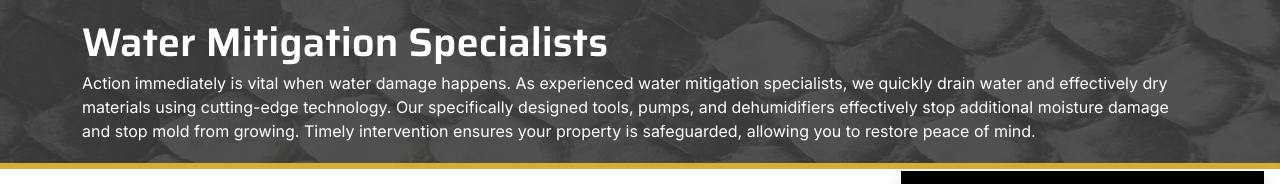
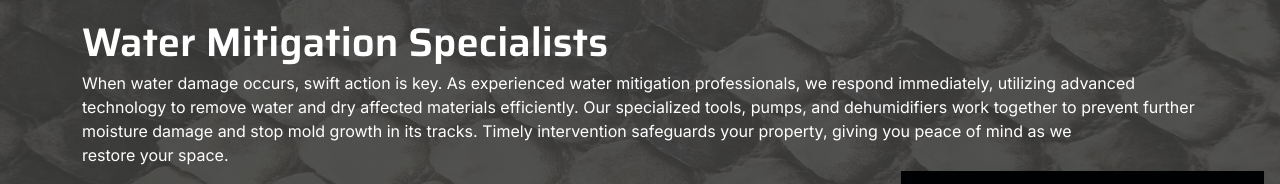
Before and after one commit to whitakerrestorations/whitakerrestorations.github.io, a plain HTML site: page watermitigation/index.html in a window 1280 px wide. Shown: the part 292-476 px from the top of the page. Drawn offline with nearby package versions, Linux system fonts and the light colour scheme.

Commit message:
Update index.html

```diff
--- a/watermitigation/index.html
+++ b/watermitigation/index.html
@@ -122,7 +122,7 @@
 
 
                          <p  class="mb-1 text-white">
-Action immediately is vital when water damage happens. As experienced water mitigation specialists, we quickly drain water and effectively dry materials using cutting-edge technology. Our specifically designed tools, pumps, and dehumidifiers effectively stop additional moisture damage and stop mold from growing. Timely intervention ensures your property is safeguarded, allowing you to restore peace of mind.
+When water damage occurs, swift action is key. As experienced water mitigation professionals, we respond immediately, utilizing advanced technology to remove water and dry affected materials efficiently. Our specialized tools, pumps, and dehumidifiers work together to prevent further moisture damage and stop mold growth in its tracks. Timely intervention safeguards your property, giving you peace of mind as we restore your space.
 </p>
 
 
```
